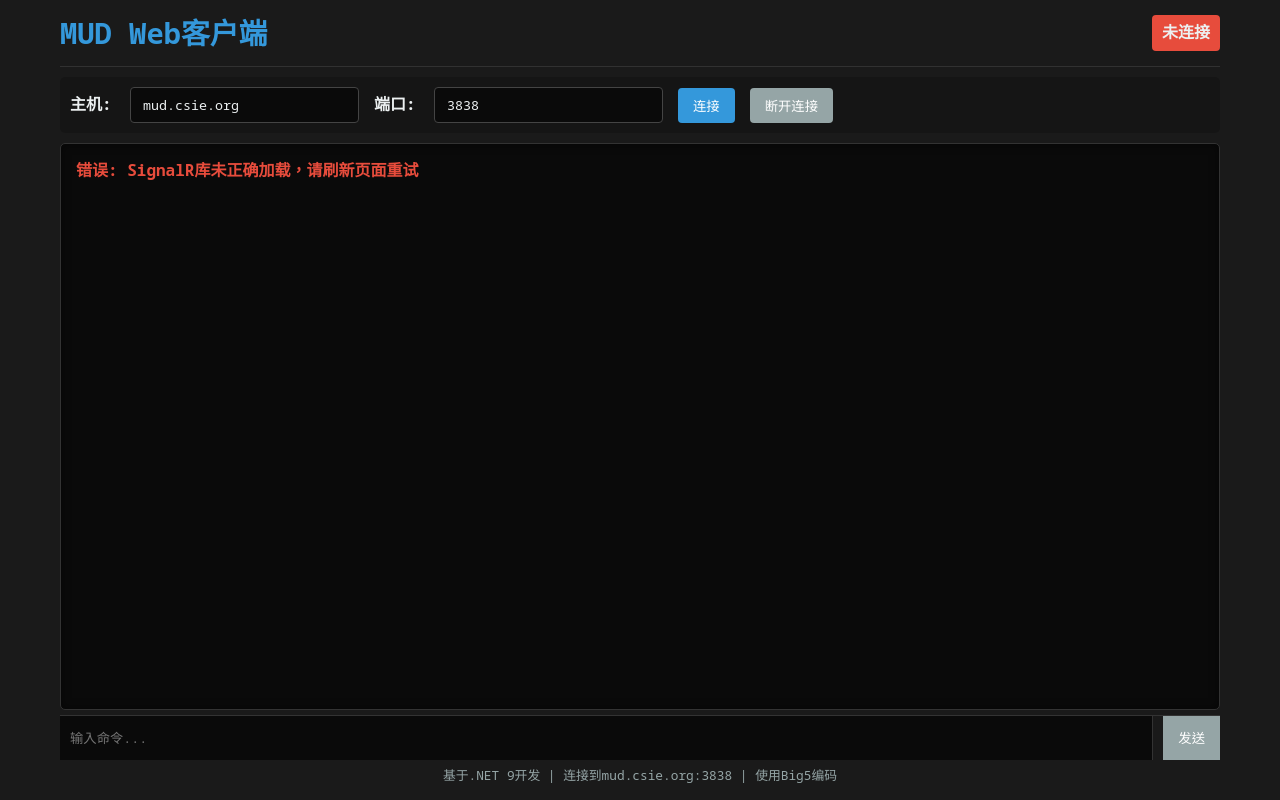
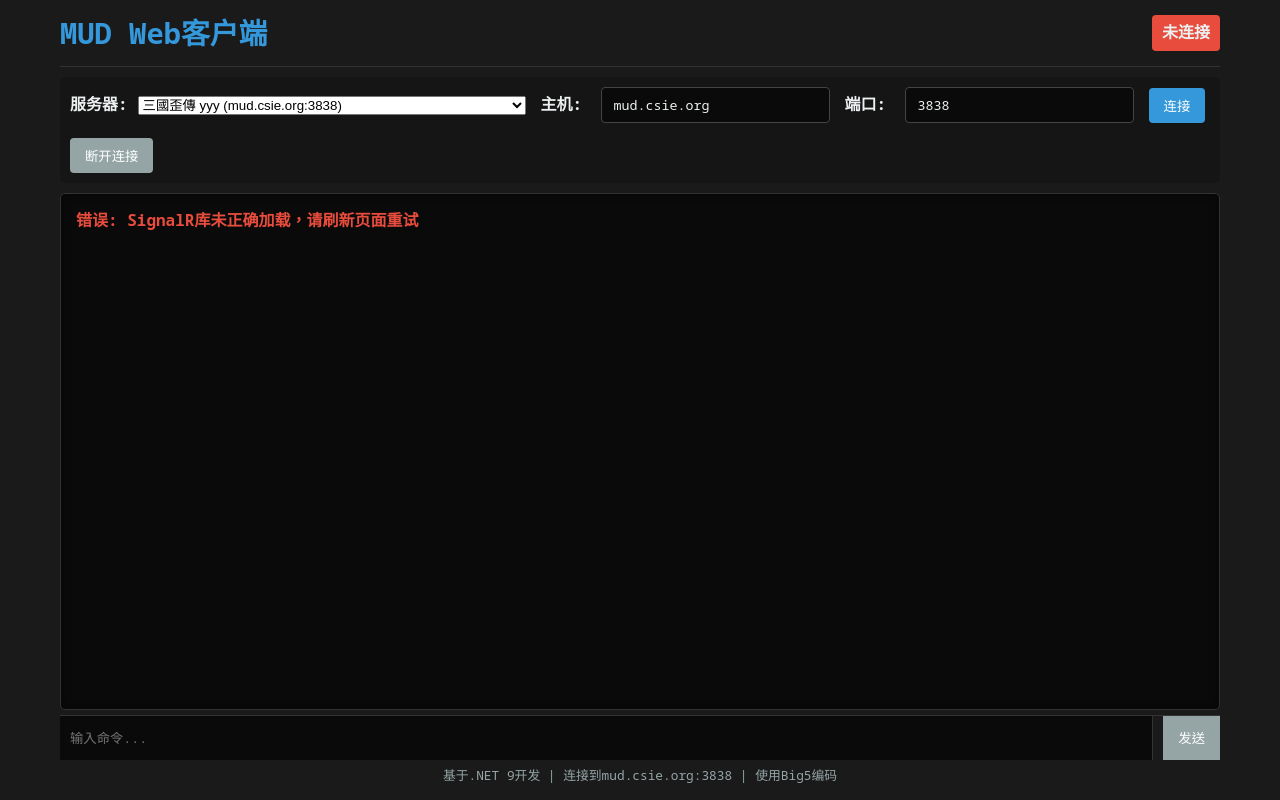
Before and after one commit to jakeuj/JakeMudDotNet, a plain HTML site: page wwwroot/index.html in a window 1280 px wide. Drawn offline with Linux system fonts and the light colour scheme.

Commit message:
添加服务器选择功能，允许用户从下拉列表中选择MUD服务器，并自动更新主机和端口输入框。更新连接信息显示以反映当前选择的服务器。

```diff
--- a/wwwroot/index.html
+++ b/wwwroot/index.html
@@ -20,12 +20,31 @@
 
         <div class="connection-panel" id="connectionPanel">
             <div class="form-group">
+                <label for="serverSelect">服务器:</label>
+                <select id="serverSelect" aria-label="選擇MUD伺服器">
+                    <option value="">--選擇伺服器--</option>
+                    <option value="mud.csie.org:3838" selected>三國歪傳 yyy (mud.csie.org:3838)</option>
+                    <option value="mud.revivalworld.org:4000">重生的世界 Revival World (mud.revivalworld.org:4000)</option>
+                    <option value="kk.muds.idv.tw:4000">萬王之王 King of Kings (kk.muds.idv.tw:4000)</option>
+                    <option value="210.59.236.38:7788">再戰江湖 The War In Field (210.59.236.38:7788)</option>
+                    <option value="doom.twmuds.com:4000">失落的國度 DOOM (doom.twmuds.com:4000)</option>
+                    <option value="catworld.muds.me:5555">小貓的世界 The cat world (catworld.muds.me:5555)</option>
+                    <option value="sanc.game.tw:4002">聖殿英雄傳說 Sanctuary (sanc.game.tw:4002)</option>
+                    <option value="fss.twcos.com:5000">五星物語 The Five Star Stories (fss.twcos.com:5000)</option>
+                    <option value="es.clovers.tw:8000">東方故事 Eastern Stories (es.clovers.tw:8000)</option>
+                    <option value="windcloud.twmuds.com:8000">風雲再起 Wind Cloud (windcloud.twmuds.com:8000)</option>
+                    <option value="hopto.mud.ren:4000">異想世界 Break World (hopto.mud.ren:4000)</option>
+                    <option value="jy.mud.com.tw:6666">金庸修真錄 Jin Yong Record (jy.mud.com.tw:6666)</option>
+                    <option value="us.muds.net:4000">東方故二天朝遊俠錄 The Celestial Empire (us.muds.net:4000)</option>
+                </select>
+            </div>
+            <div class="form-group">
                 <label for="hostInput">主机:</label>
-                <input type="text" id="hostInput" value="mud.csie.org" readonly>
+                <input type="text" id="hostInput" value="mud.csie.org">
             </div>
             <div class="form-group">
                 <label for="portInput">端口:</label>
-                <input type="number" id="portInput" value="3838" readonly>
+                <input type="number" id="portInput" value="3838">
             </div>
             <button id="connectButton">连接</button>
             <button id="disconnectButton" disabled>断开连接</button>
@@ -40,7 +59,7 @@
         </main>
 
         <footer>
-            <p>基于.NET 9开发 | 连接到mud.csie.org:3838 | 使用Big5编码</p>
+            <p>基于.NET 9开发 | 连接到<span id="currentServer">mud.csie.org:3838</span> | 使用Big5编码</p>
         </footer>
     </div>
 
@@ -56,5 +75,17 @@
         }
     </script>
     <script src="js/mud-client.js"></script>
+    <script>
+        // 服务器选择功能
+        document.getElementById('serverSelect').addEventListener('change', function() {
+            const serverValue = this.value;
+            if (serverValue) {
+                const [host, port] = serverValue.split(':');
+                document.getElementById('hostInput').value = host;
+                document.getElementById('portInput').value = port;
+                document.getElementById('currentServer').textContent = serverValue;
+            }
+        });
+    </script>
 </body>
 </html>
```
Also changed, not shown: 1 other file.
